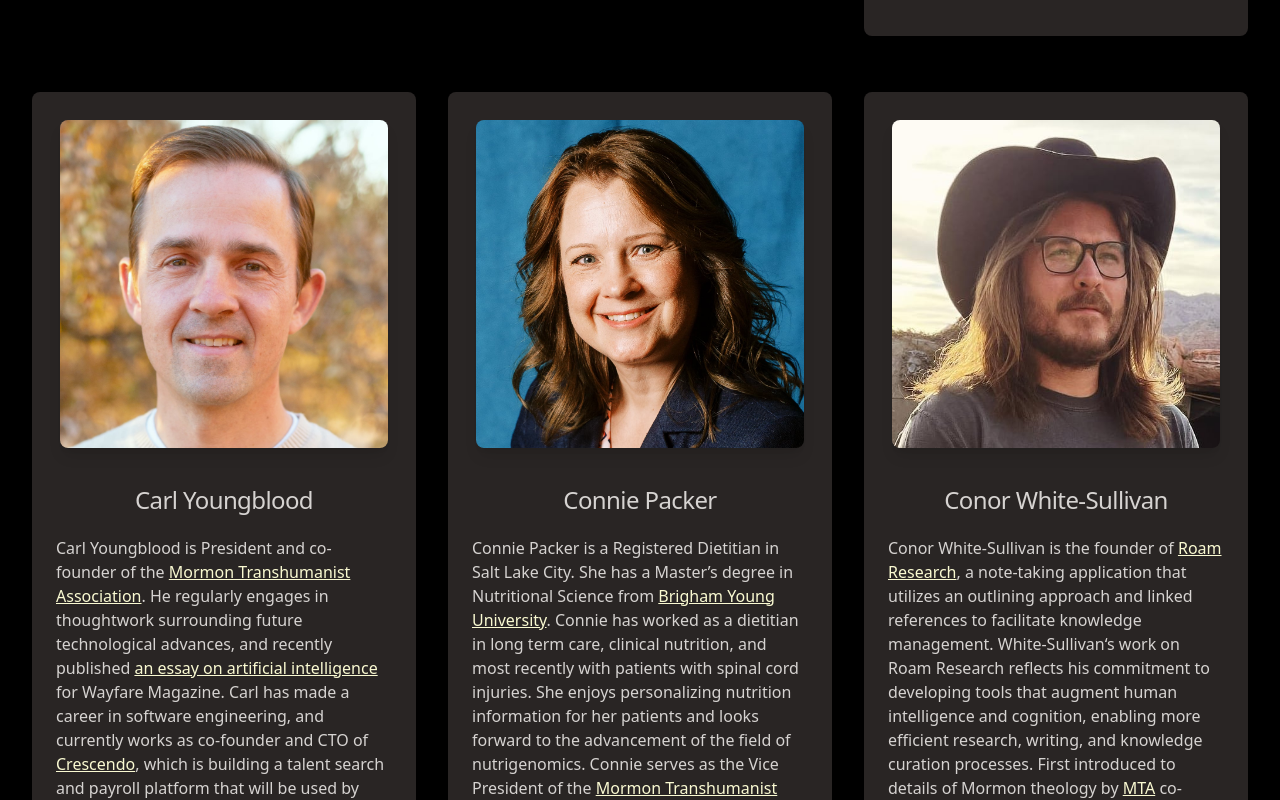
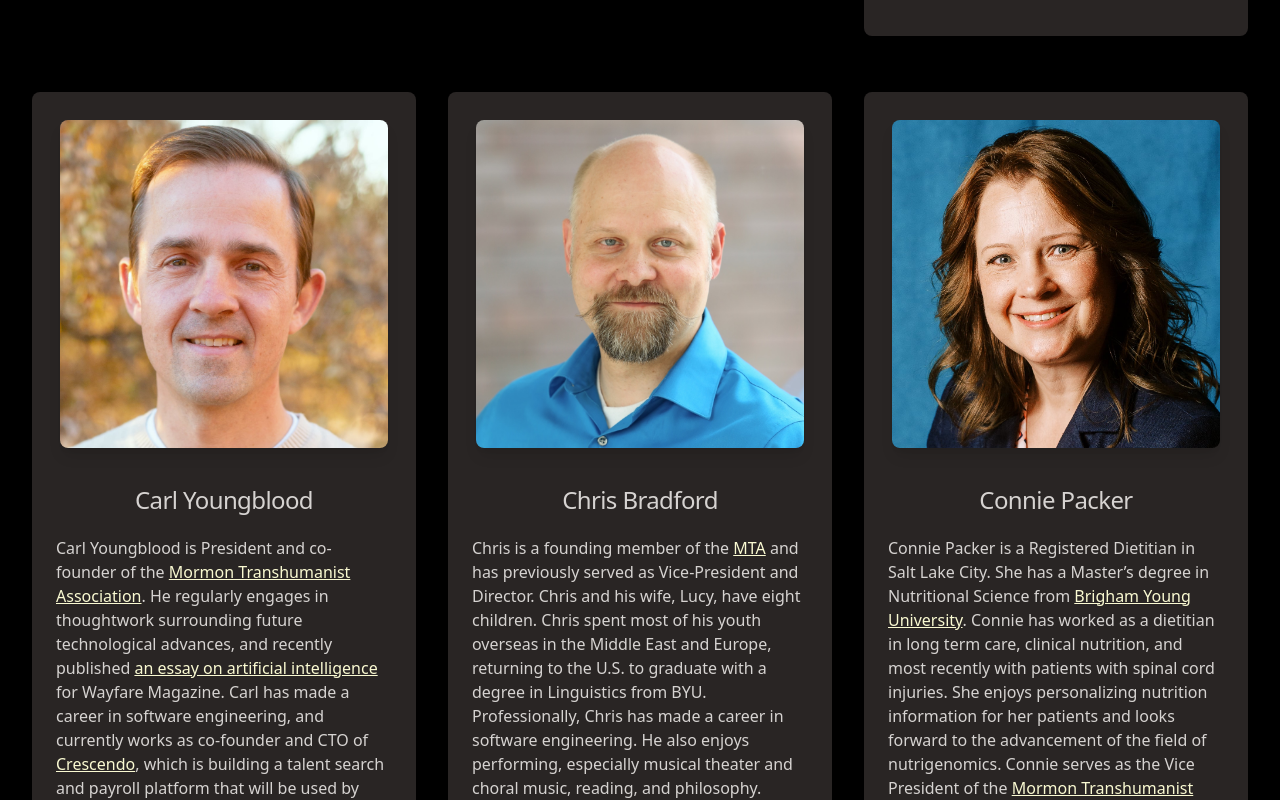
Before and after one commit to MormonTranshumanistAssociation/mtaconf, a React (Vite) app: page / in a window 1280 px wide. Shown: the part 6666-7466 px from the top of the page. Built offline with nearby package versions, Linux system fonts and the light colour scheme.

Commit message:
Update speaker bios

```diff
--- a/src/2024/speakers.tsx
+++ b/src/2024/speakers.tsx
@@ -264,6 +264,23 @@ export function Speakers() {
               }
             />
             <OtherSpeaker
+              name="Chris Bradford"
+              portrait="/img/2024/chris-bradford.jpg"
+              content={
+                <p>
+                  Chris is a founding member of the{" "}
+                  <a href="https://www.transfigurism.org">MTA</a> and has
+                  previously served as Vice-President and Director. Chris and
+                  his wife, Lucy, have eight children. Chris spent most of his
+                  youth overseas in the Middle East and Europe, returning to the
+                  U.S. to graduate with a degree in Linguistics from BYU.
+                  Professionally, Chris has made a career in software
+                  engineering. He also enjoys performing, especially musical
+                  theater and choral music, reading, and philosophy.
+                </p>
+              }
+            />
+            <OtherSpeaker
               name="Connie Packer"
               portrait="/img/2024/connie-packer-square.jpg"
               content={
@@ -279,7 +296,7 @@ export function Speakers() {
                   <a href="https://transfigurism.org/">
                     Mormon Transhumanist Association
                   </a>
-                  . Connie Packer is a Registered Dietitian who has worked in
+                  .
                 </p>
               }
             />
```
Also changed, not shown: public/img/2024/chris-bradford.jpg (added).
